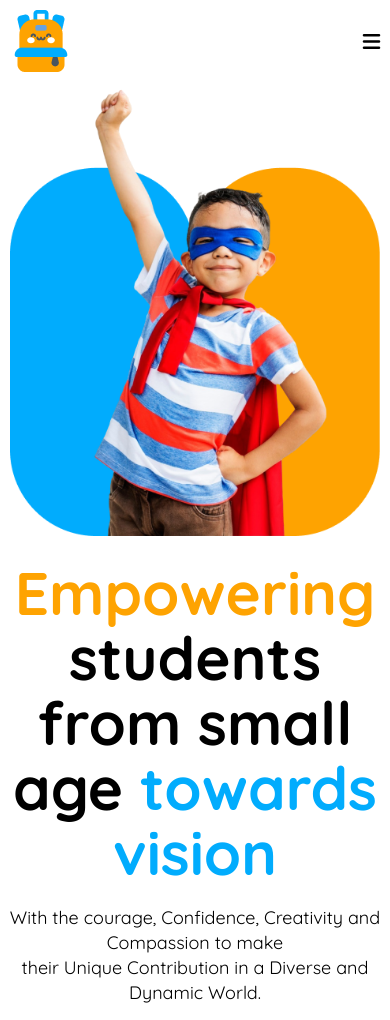
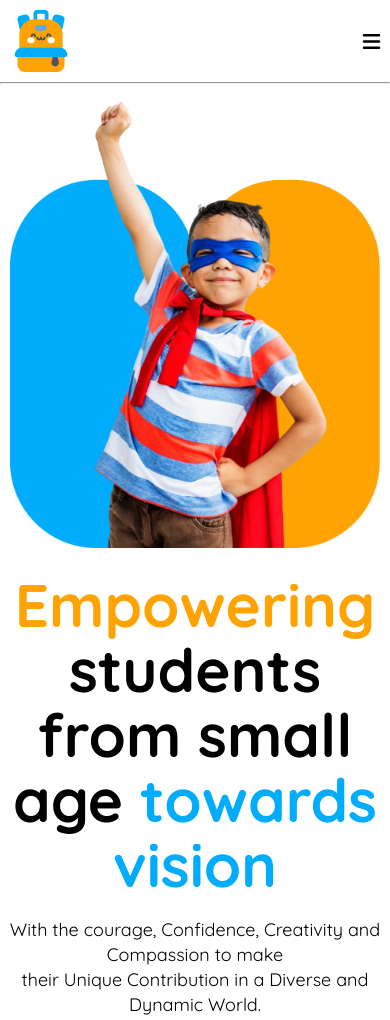
Before and after one commit to B4t33n/Kids-School, a plain HTML site: page index.html in a window 390 px wide. Shown: the top 1020 px of the page. Drawn offline with Linux system fonts and the light colour scheme.

Commit message:
added nav border

```diff
--- a/index.html
+++ b/index.html
@@ -36,7 +36,7 @@
         </nav>
     </header>
     <!-- header ends -->
-
+    <hr>
 
     <!-- main start -->
      <main>
--- a/style/style.css
+++ b/style/style.css
@@ -277,7 +277,9 @@ marquee{
     padding: 15px;
 }
 
-
+hr{
+    display: none;
+}
 
 
 
@@ -295,7 +297,10 @@ marquee{
     }
 
     /* navbar style */
-
+    hr{
+        display: block;
+        margin-top: 10px;
+    }
     .nav-item,
     .nav-btn,
     .logo-name{
```
